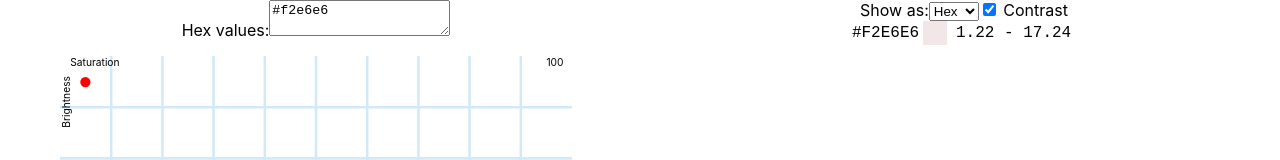
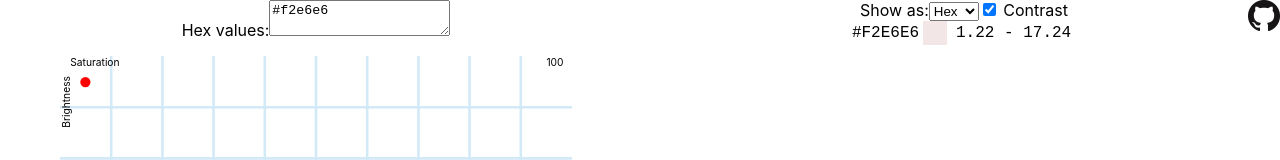
Before and after one commit to origami-z/color-palette-generator, a React (Vite) app: page / in a window 1280 px wide. Shown: the top 160 px of the page. Built offline with nearby package versions, Linux system fonts and the light colour scheme.

Commit message:
Add GitHub repo link

```diff
--- a/src/App.tsx
+++ b/src/App.tsx
@@ -12,6 +12,7 @@ import {
   rgb2hsv,
 } from "./utils";
 import "./App.css";
+import { GitHubLink } from "./GitHubLink";
 
 interface HSVColor {
   h: number;
@@ -490,6 +491,7 @@ function App() {
       <InputWithSVPlot />
       <SuggestColorWithHue />
       <ColorPicker />
+      <GitHubLink />
     </div>
   );
 }
--- /dev/null
+++ b/src/GitHubLink.tsx
@@ -0,0 +1,14 @@
+import GHLogo from "./GitHub-Mark-64px.png";
+
+export const GitHubLink = () => {
+  return (
+    <div className="GitHubLink">
+      <a
+        href="https://github.com/origami-z/color-palette-generator"
+        target="_blank"
+      >
+        <img alt="GitHub Logo" src={GHLogo} width={32} />
+      </a>
+    </div>
+  );
+};
--- a/src/index.css
+++ b/src/index.css
@@ -11,3 +11,9 @@ code {
   font-family: source-code-pro, Menlo, Monaco, Consolas, 'Courier New',
     monospace;
 }
+
+.GitHubLink {
+  position: absolute;
+  top: 0px;
+  right: 0px;
+}
```
Also changed, not shown: src/GitHub-Mark-64px.png (added).
